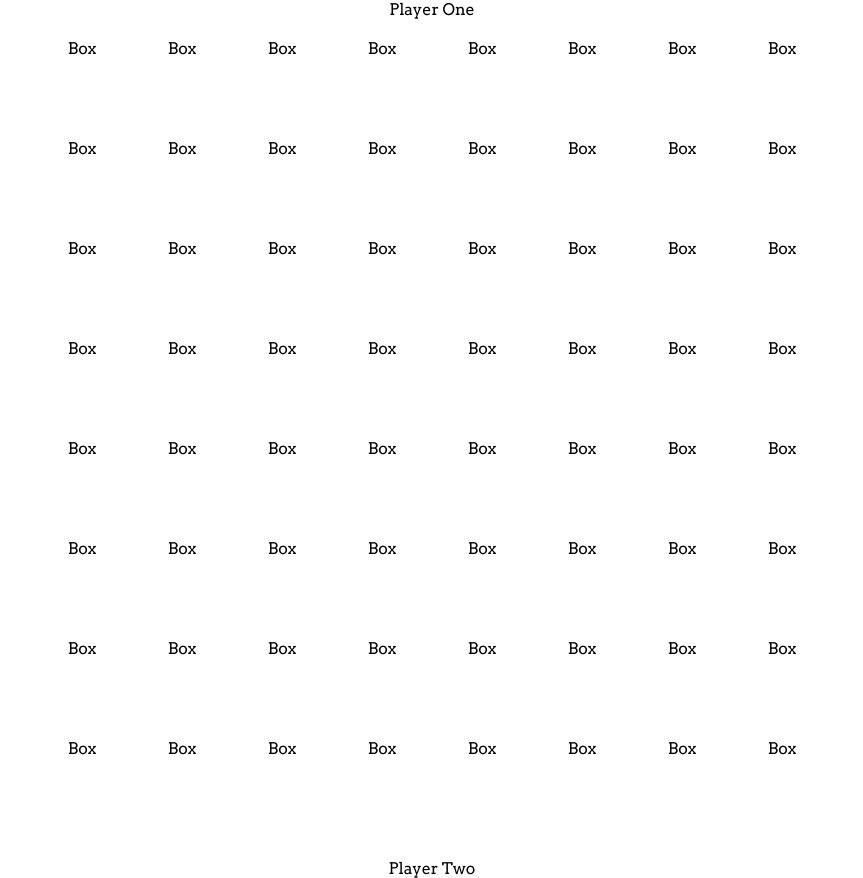
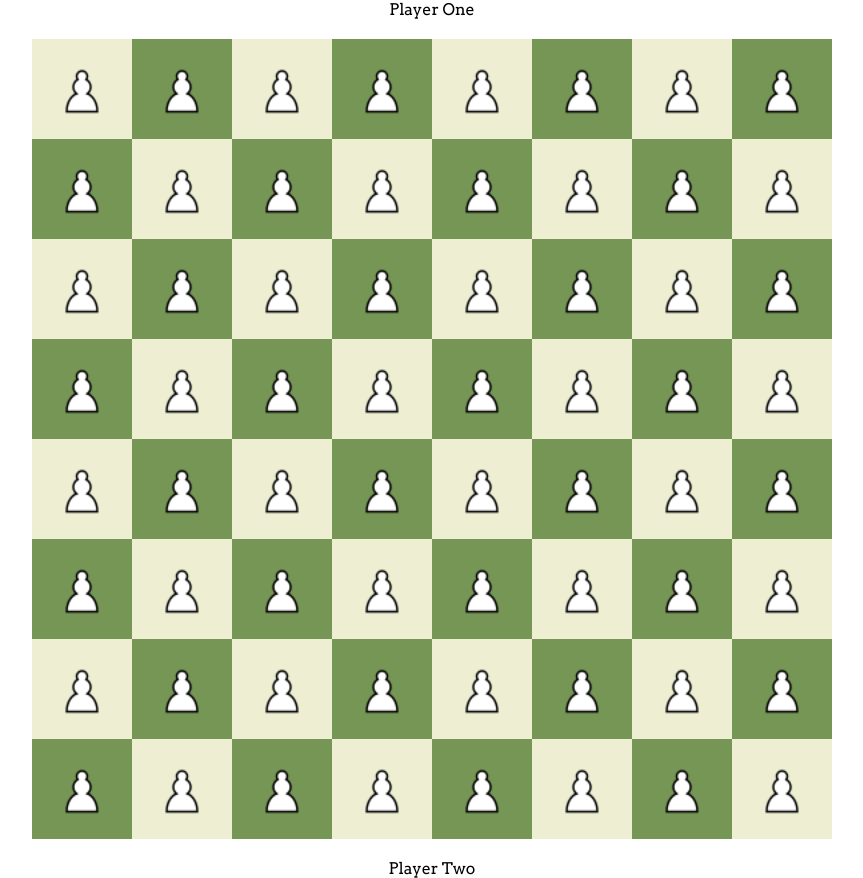
Before and after one commit to mritunjayupadhyay/chess-game, a React (Create React App) app: page / in a window 1280 px wide. Shown: the whole page, without its empty margins (208-1071 px from the left). Built offline with nearby package versions, Linux system fonts and the light colour scheme.

Commit message:
feat: Render a pawn in chessboard

```diff
--- a/src/App.constant.ts
+++ b/src/App.constant.ts
@@ -1,2 +1,15 @@
 export const HorizontalKeys = ['a', 'b', 'c', 'd', 'e', 'f', 'g', 'h'];
 export const VerticalKeys = ['1', '2', '3', '4', '5', '6', '7', '8'];
+export type colorType = 'light' | 'dark';
+
+export enum pieceType {
+    PAWN = "PAWN",
+    KNIGHT = "KNIGHT",
+    BISHOP = "BISHOP",
+    ROOK = "ROOK",
+    QUEEN = "QUEEN",
+    KING = "KING"
+}
+
+export const LightColor: colorType = 'light';
+export const DarkColor: colorType = 'dark';
--- a/src/components/box/box.tsx
+++ b/src/components/box/box.tsx
@@ -1,6 +1,27 @@
-function Box() {
+import { DarkColor, LightColor, pieceType } from "../../App.constant";
+import { IPiece } from "../../interfaces/piece.interface";
+import { IPosition } from "../../interfaces/position.interface";
+import { Piece } from "../piece/piece";
+import { BoxStyled, HiddenLabel } from "./box_styled";
+
+export interface IBoxProps {
+    position: IPosition;
+    label: string;
+}
+
+function Box(props: IBoxProps) {
+    const p: IPiece = {
+        position: { x: 1, y: 1},
+        color: "light",
+        type: pieceType.BISHOP
+    }
+    console.log("the props we have", props);
+    let boxColor = ((props.position.x + props.position.y) % 2) === 0 ? DarkColor : LightColor;
     return (
-        <div className="Box">Box</div>
+        <BoxStyled color={boxColor}>
+            <HiddenLabel>{props.label}</HiddenLabel>
+            <Piece {...p} />
+        </BoxStyled>
     )
 }
 
--- /dev/null
+++ b/src/components/box/box_styled.ts
@@ -0,0 +1,10 @@
+import styled from 'styled-components';
+import { IColor } from '../../interfaces/color.interface';
+export const BoxStyled = styled("div")<IColor>`
+  position: relative;
+  background-color: ${props => props.color === 'light' ? props.theme.lightBackground : props.theme.darkBackground}
+`;
+
+export const HiddenLabel = styled("label")`
+ visibility: hidden;
+`
--- /dev/null
+++ b/src/components/piece/piece.tsx
@@ -0,0 +1,16 @@
+import React from 'react';
+import { IPiece } from '../../interfaces/piece.interface';
+import { PieceStyled } from './piece_styled';
+
+export interface IPieceImage {
+    url: string;
+}
+
+function Piece(props: IPiece) {
+    const url = "/assets/images/pawnW.png"
+  return (
+    <PieceStyled url={url}></PieceStyled>
+  )
+}
+
+export { Piece }
--- /dev/null
+++ b/src/components/piece/piece_styled.ts
@@ -0,0 +1,14 @@
+import styled from "styled-components";
+import { IPieceImage } from "./piece";
+
+export const PieceStyled = styled("div")<IPieceImage>`
+    position: absolute;
+    left: 0;
+    right: 0;
+    top: 0;
+    bottom: 0;
+    background-image: url(${props => props.url});
+    background-size: 60%;
+    background-repeat: no-repeat;
+    background-position: center;
+`;
--- a/src/containers/chessboard/chessboard.tsx
+++ b/src/containers/chessboard/chessboard.tsx
@@ -1,13 +1,23 @@
 import { HorizontalKeys, VerticalKeys } from "../../App.constant";
 import { Box } from "../../components/box/box";
+import { IPosition } from "../../interfaces/position.interface";
 import './chessboard.scss';
 import { ChessBoardContent, ChessBoardStyled } from "./chessboard_styled";
 
 function ChessBoard() {
     let boardBoxes = [];
+    let boxLevel = '';
     for (let j = VerticalKeys.length - 1; j >= 0; j--) {
         for (let i = 0; i < HorizontalKeys.length; i++) {
-            boardBoxes.push(<Box />)
+            let boxPosition: IPosition = { x: i, y: j };
+            boxLevel = `${VerticalKeys[j]}${HorizontalKeys[i]}`;
+            boardBoxes.push(
+                <Box
+                    key={boxLevel}
+                    position={boxPosition}
+                    label={boxLevel}
+                />
+            )
         }
     }
     return (
--- /dev/null
+++ b/src/interfaces/color.interface.ts
@@ -0,0 +1,5 @@
+import { colorType } from "../App.constant";
+
+export interface IColor {
+    color: colorType
+}
--- /dev/null
+++ b/src/interfaces/position.interface.ts
@@ -0,0 +1,4 @@
+export interface IPosition {
+    x: number;
+    y: number;
+}
```
Also changed, not shown: src/interfaces/piece.interface.ts (added, +7 -0 lines).
